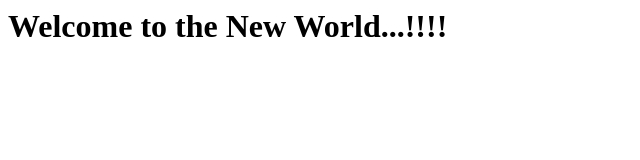
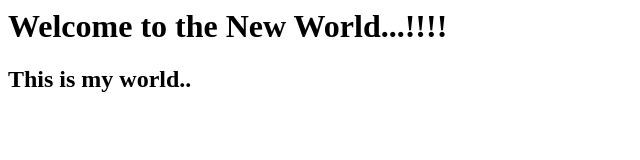
Before and after one commit to vishwatej/nvtej, a plain HTML site: page index.html in a window 1280 px wide. Shown: the whole page, without its empty margins (0-640 px from the left). Drawn offline with Linux system fonts and the light colour scheme.

Commit message:
modified

```diff
--- a/index.html
+++ b/index.html
@@ -1 +1,3 @@
 <h1>Welcome to the New World...!!!!</h1>
+
+<h2>This is my world..</h2>
```
